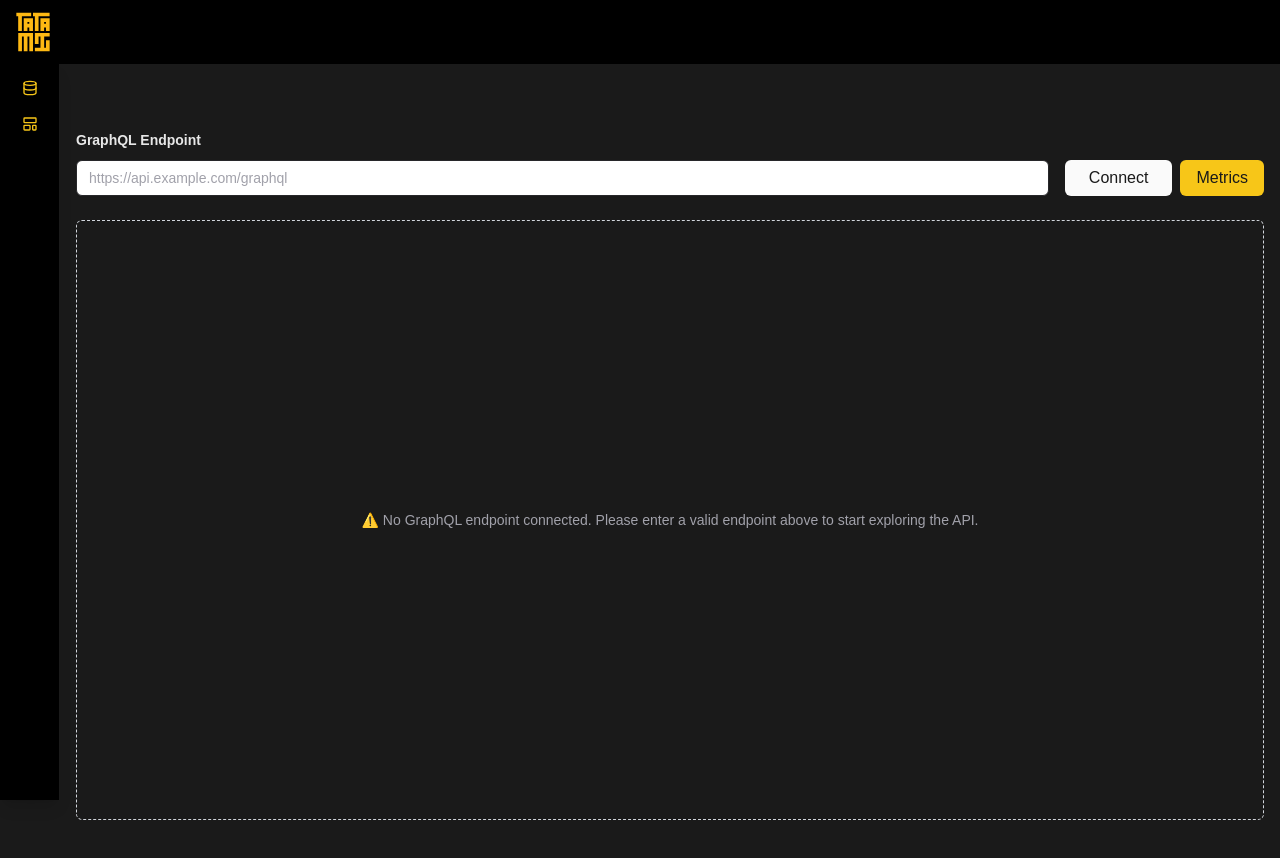
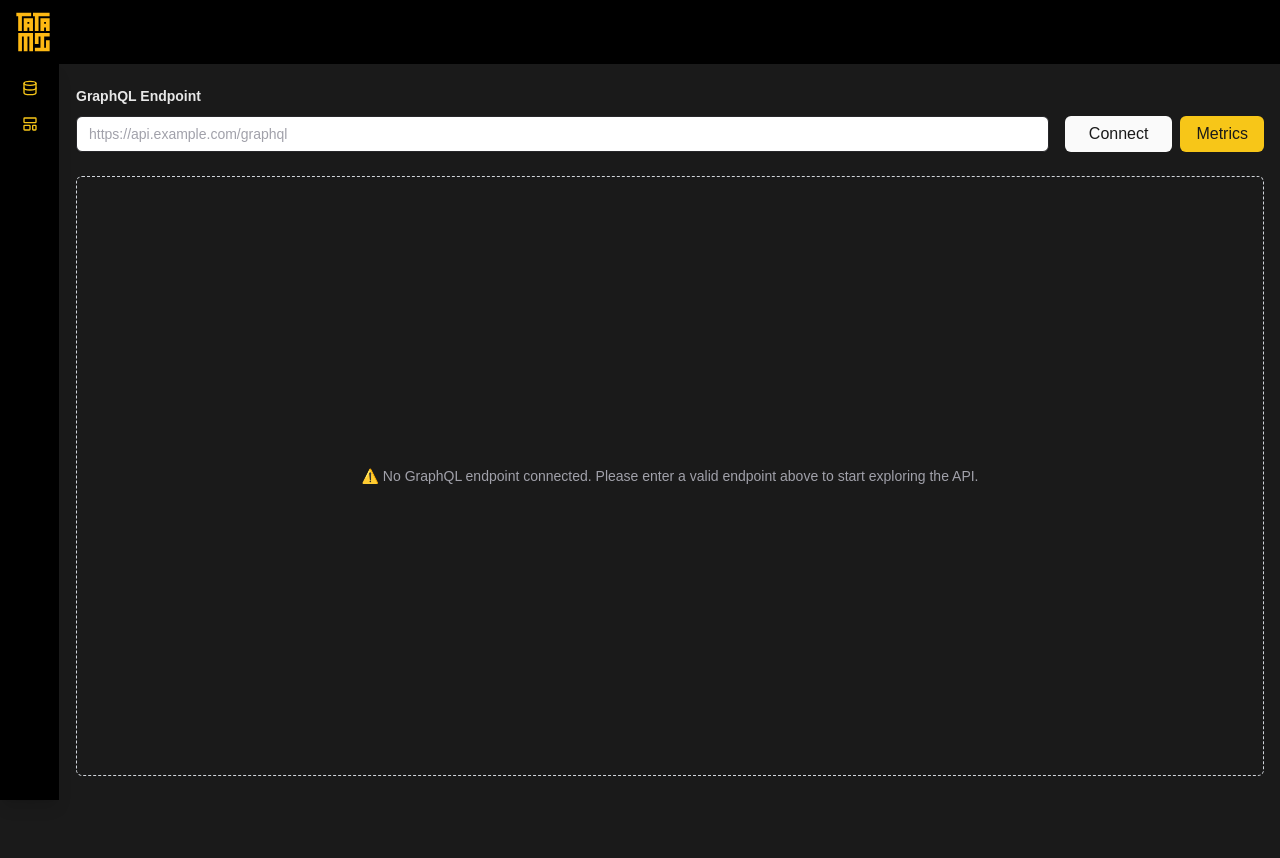
Before and after one commit to kabugatti/Tatami, a Next.js app in the folder apps/frontend/: page /app/metrics in a window 1280 px wide. Shown: the top 858 px of the page. After the commit the page ends 800 px from the top, so only its background shows below. Built offline with nearby package versions, Linux system fonts and the light colour scheme.

Commit message:
fix: remove margin causing unwanted scrollbar

```diff
--- a/apps/frontend/app/app/layout.tsx
+++ b/apps/frontend/app/app/layout.tsx
@@ -14,11 +14,11 @@ export default function AppLayout({
       <body>
         <AppNavbar />
         <SidebarProvider defaultOpen={false} className="overflow-hidden">
-          <div className="relative flex min-h-screen w-full overflow-x-hidden">
+          <div className="relative flex  w-full overflow-x-hidden">
             <AppSidebar />
             <div
               id="main-content"
-               className="relative h-full flex-1 overflow-auto pt-16 transition-all duration-300 ease-in-out"
+               className="relative  flex-1 h-full overflow-auto pt-5 transition-all duration-300 ease-in-out"
             >
               {children}
               <Toaster />
--- a/apps/frontend/components/ui/sidebar.tsx
+++ b/apps/frontend/components/ui/sidebar.tsx
@@ -141,7 +141,7 @@ const SidebarProvider = React.forwardRef<
               } as React.CSSProperties
             }
             className={cn(
-              "group/sidebar-wrapper flex min-h-svh w-full has-[[data-variant=inset]]:bg-neutral",
+              "group/sidebar-wrapper flex w-full has-[[data-variant=inset]]:bg-neutral",
               className,
             )}
             ref={ref}
```
